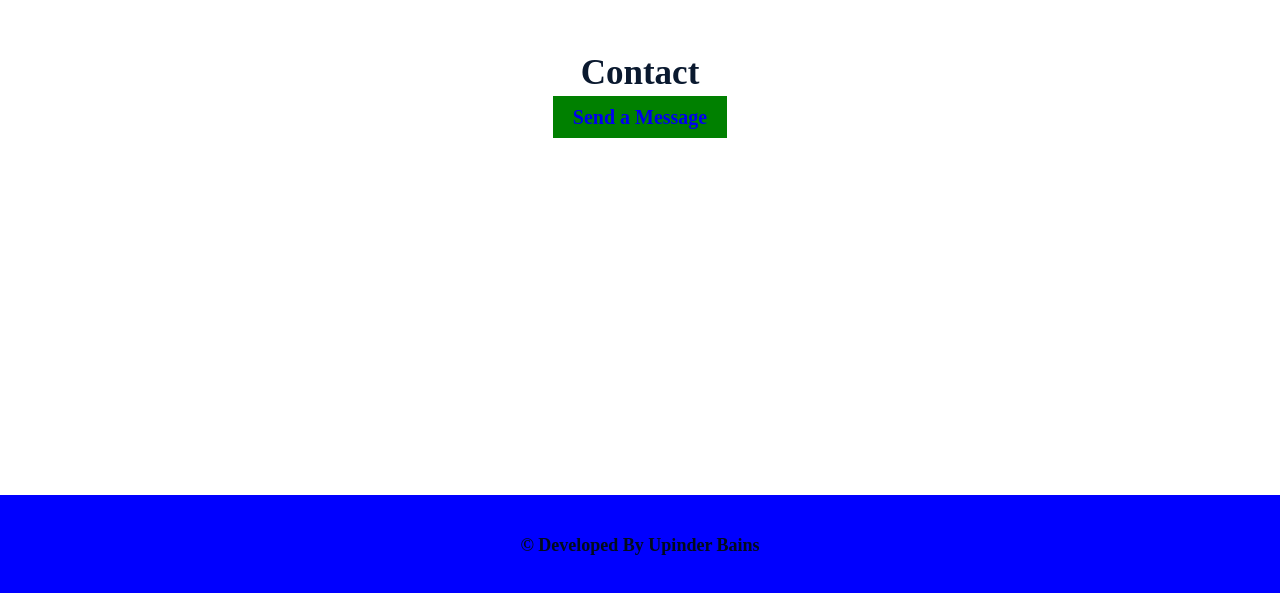
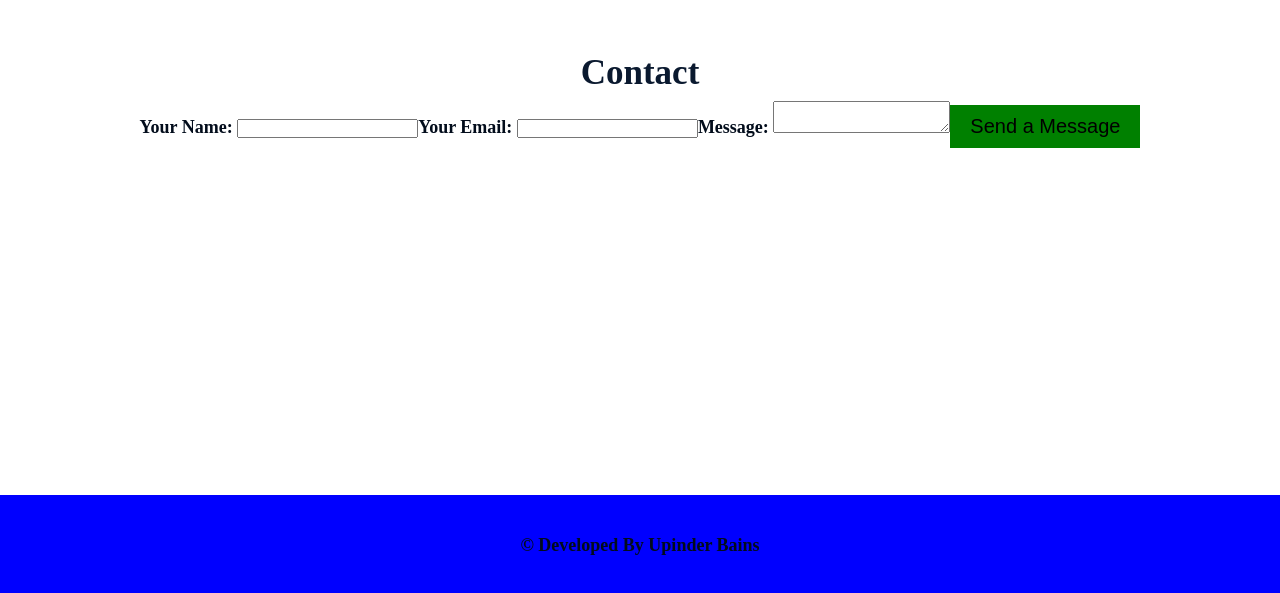
Before and after one commit to upinderbains/my-site-V1, a Gatsby site: page / in a window 1280 px wide. Shown: the part 1905-2498 px from the top of the page. Built offline with nearby package versions, Linux system fonts and the light colour scheme; Gatsby itself is replaced by a stand-in of ours.

Commit message:
contact form test

```diff
--- a/src/components/Contact.js
+++ b/src/components/Contact.js
@@ -1,6 +1,5 @@
 import React from 'react';
 import styled from 'styled-components';
-import { email } from '../config';
 import mixins from '../styles/mixins';
 import Section from '../styles/Section';
 
@@ -12,7 +11,7 @@ const Title = styled.h1`
   font-size: var(--fs-h2);
 `;
 
-const EmailLink = styled.a`
+const Button = styled.button`
   ${mixins.button}
 `;
 
@@ -22,13 +21,21 @@ const Contact = ({ data }) => {
   return (
     <Container>
       <Title>{title}</Title>
-      <EmailLink
-        href={`mailto:${email}`}
-        target='_blank'
-        rel='nofollow noopener noreferrer'
-      >
-        {buttonText}
-      </EmailLink>
+      <form name='contact' method='POST' data-netlify='true'>
+        <label>
+          Your Name: <input type='text' name='name' />
+        </label>
+
+        <label>
+          Your Email: <input type='email' name='email' />
+        </label>
+
+        <label>
+          Message: <textarea name='message'></textarea>
+        </label>
+
+        <Button type='submit'>{buttonText}</Button>
+      </form>
     </Container>
   );
 };
```
